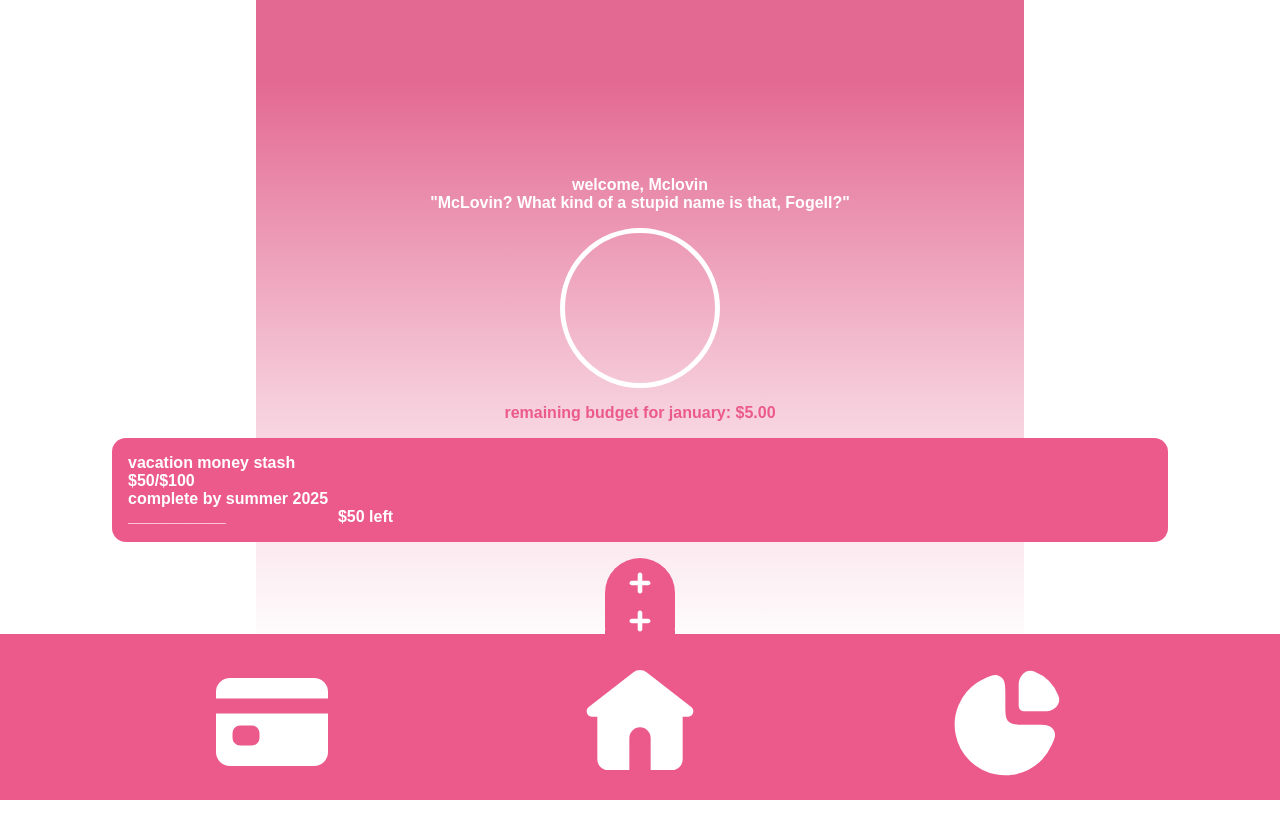
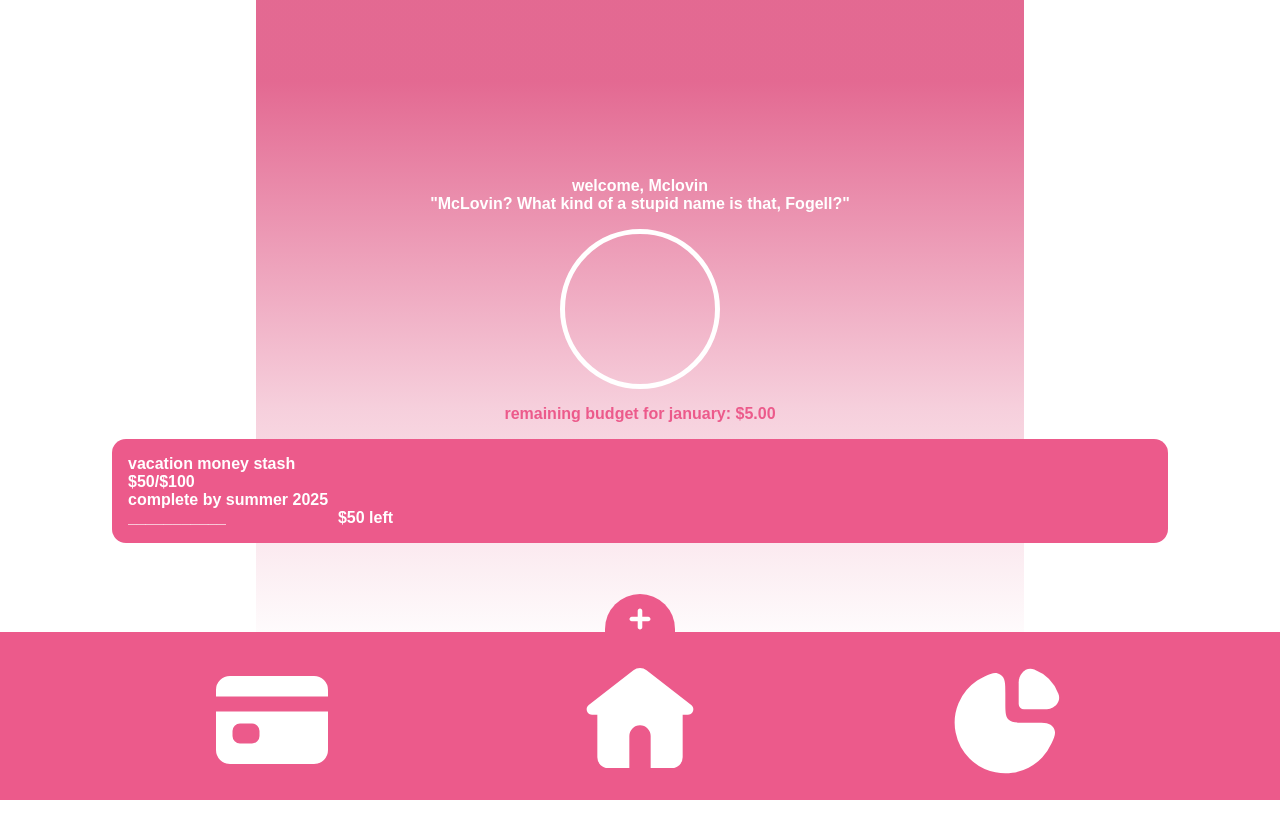
Before and after one commit to cel004/fruitful., a React (Vite) app: page /homescreen in a window 1280 px wide. Built offline with nearby package versions, Linux system fonts and the light colour scheme; a web font is replaced by a local one.

Commit message:
Import navigation footer to pages

```diff
--- a/src/pages/Budget/Budget.jsx
+++ b/src/pages/Budget/Budget.jsx
@@ -1,9 +1,12 @@
 import styles from './Budget.module.css';
+import Navigation from '../../components/Navigation/Navigation';
 
 function Budget() {
     return (
-        <div className={styles.navigationContainer}>
-
+        <div className={styles.pageWrapper}>
+            <div className={styles.navigationContainer}>
+                <Navigation />
+                </div>
         </div>
     );
 }
--- a/src/pages/Budget/Budget.module.css
+++ b/src/pages/Budget/Budget.module.css
@@ -0,0 +1,7 @@
+.pageWrapper {
+    display: flex;
+    flex-direction: column;
+    justify-content: start;
+    align-items: center;
+    min-height: 100vh;
+}
--- a/src/pages/HomeScreen/HomeScreen.jsx
+++ b/src/pages/HomeScreen/HomeScreen.jsx
@@ -3,7 +3,6 @@ import WelcomeHeader from '../../components/WelcomeHeader/WelcomeHeader';
 import Piechart from '../../components/Piechart/Piechart';
 import Goal from '../../components/Goal/Goal';
 import Navigation from '../../components/Navigation/Navigation';
-import Create from '../../components/Create/Create';
 
 
 function HomeScreen(){
@@ -16,12 +15,7 @@ function HomeScreen(){
                 <Piechart />
                 <Goal />
             </main>
-            <footer className={styles.footer}>
-                <div className={styles.createButton}>
-                    <Create />
-                    </div>
                 <Navigation />
-            </footer>
         </div>
 
     );
--- a/src/pages/HomeScreen/HomeScreen.module.css
+++ b/src/pages/HomeScreen/HomeScreen.module.css
@@ -22,16 +22,4 @@ body {
     justify-content: start;
     align-items: center;
     min-height: 100vh;
-
 }
-
-.footer {
-    width: 100%;
-}
-
-.createButton {
-    display: flex;
-    align-items: center;
-    justify-content: center;
-    margin-bottom: -2rem;
-}
--- a/src/pages/Transactions/Transactions.jsx
+++ b/src/pages/Transactions/Transactions.jsx
@@ -1,10 +1,14 @@
 import styles from './Transactions.module.css';
+import Navigation from '../../components/Navigation/Navigation';
 
 function Transactions() {
     return (
-        <div className={styles.navigationContainer}>
+        <div className={styles.pageWrapper}>
+            <div className={styles.navigationContainer}>
+                <Navigation />
+                </div>
+        </div>
 
-        </div>
     );
 }
 
--- a/src/pages/Transactions/Transactions.module.css
+++ b/src/pages/Transactions/Transactions.module.css
@@ -0,0 +1,7 @@
+.pageWrapper {
+    display: flex;
+    flex-direction: column;
+    justify-content: start;
+    align-items: center;
+    min-height: 100vh;
+}
```
